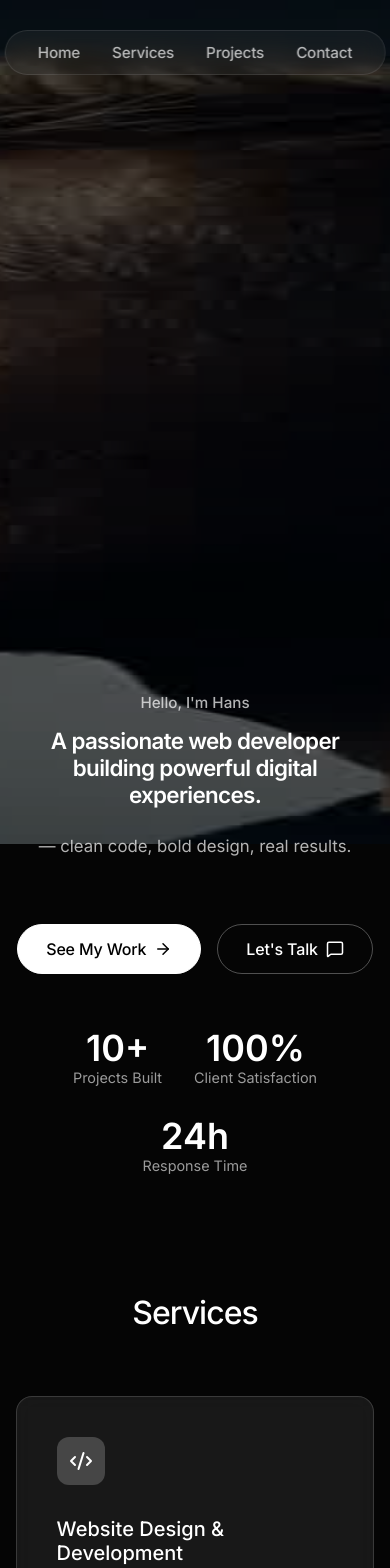
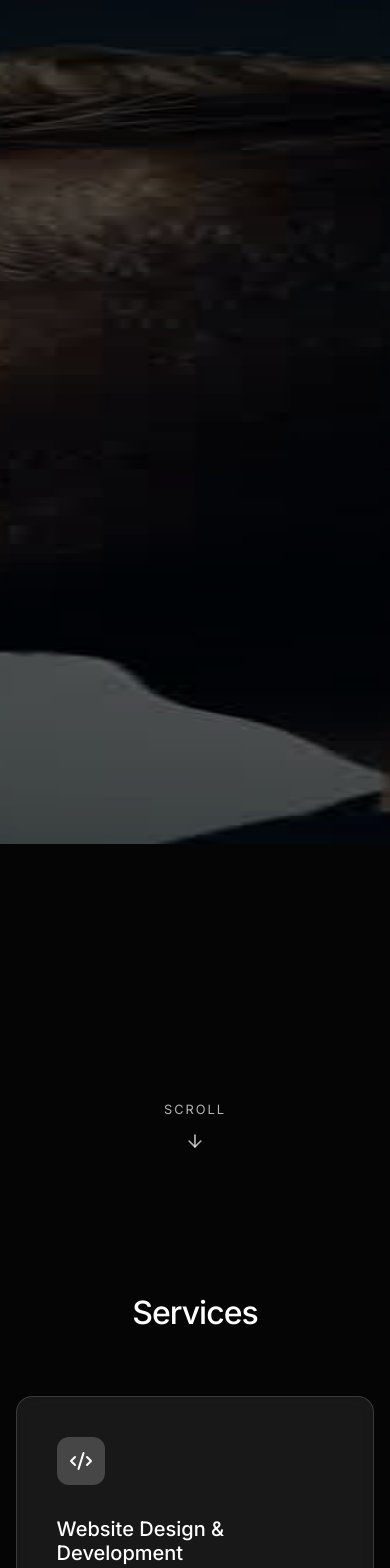
Before and after one commit to kristofihans/Webportofolio2, a React (Vite) app: page / in a window 390 px wide. Shown: the top 1568 px of the page. Built offline with nearby package versions, Linux system fonts and the light colour scheme.

Commit message:
phone update

```diff
--- a/src/components/Hero.jsx
+++ b/src/components/Hero.jsx
@@ -1,11 +1,63 @@
-import React from 'react';
+import React, { useState, useEffect } from 'react';
 import { motion } from 'framer-motion';
-import { ArrowRight, MessageSquare } from 'lucide-react';
+import { ArrowRight, MessageSquare, ArrowDown } from 'lucide-react';
 
 export default function Hero() {
+  const [isScrolled, setIsScrolled] = useState(false);
+  const [isMobile, setIsMobile] = useState(false);
+
+  useEffect(() => {
+    const handleScroll = () => setIsScrolled(window.scrollY > 50);
+    const handleResize = () => setIsMobile(window.innerWidth <= 900);
+
+    handleScroll();
+    handleResize();
+
+    window.addEventListener('scroll', handleScroll);
+    window.addEventListener('resize', handleResize);
+    return () => {
+      window.removeEventListener('scroll', handleScroll);
+      window.removeEventListener('resize', handleResize);
+    };
+  }, []);
+
+  const hideContentOnMobile = isMobile && !isScrolled;
+
   return (
     <section id="hero" className="section" style={{ minHeight: '100vh', display: 'flex', alignItems: 'center' }}>
-      <div className="container hero-layout">
+
+      {/* Scroll Indicator */}
+      <div
+        style={{
+          position: 'absolute',
+          bottom: '10vh',
+          left: '50%',
+          transform: 'translateX(-50%)',
+          opacity: hideContentOnMobile ? 1 : 0,
+          pointerEvents: 'none',
+          transition: 'opacity 0.5s ease',
+          display: 'flex',
+          flexDirection: 'column',
+          alignItems: 'center',
+          gap: '8px',
+          zIndex: 20
+        }}
+      >
+        <span style={{ fontSize: '0.8rem', letterSpacing: '2px', textTransform: 'uppercase', color: 'rgba(255,255,255,0.7)' }}>Scroll</span>
+        <motion.div animate={{ y: [0, 10, 0] }} transition={{ repeat: Infinity, duration: 1.5 }}>
+          <ArrowDown size={20} color="rgba(255,255,255,0.7)" />
+        </motion.div>
+      </div>
+
+      <div
+        className="container hero-layout"
+        style={{
+          opacity: hideContentOnMobile ? 0 : 1,
+          transform: hideContentOnMobile ? 'translateY(20px)' : 'translateY(0)',
+          pointerEvents: hideContentOnMobile ? 'none' : 'auto',
+          transition: 'opacity 0.6s ease, transform 0.6s ease'
+        }}
+      >
 
         {/* Left Side Elements */}
         <motion.div
--- a/src/components/Navbar.jsx
+++ b/src/components/Navbar.jsx
@@ -1,12 +1,32 @@
-import React from 'react';
+import React, { useState, useEffect } from 'react';
 
 export default function Navbar() {
+  const [isScrolled, setIsScrolled] = useState(false);
+  const [isMobile, setIsMobile] = useState(false);
+
+  useEffect(() => {
+    const handleScroll = () => setIsScrolled(window.scrollY > 50);
+    const handleResize = () => setIsMobile(window.innerWidth <= 900);
+
+    handleScroll();
+    handleResize();
+
+    window.addEventListener('scroll', handleScroll);
+    window.addEventListener('resize', handleResize);
+    return () => {
+      window.removeEventListener('scroll', handleScroll);
+      window.removeEventListener('resize', handleResize);
+    };
+  }, []);
+
+  const hiddenOnMobile = isMobile && !isScrolled;
+
   return (
     <nav style={{
       position: 'fixed',
       top: '30px',
       left: '50%',
-      transform: 'translateX(-50%)',
+      transform: hiddenOnMobile ? 'translate(-50%, -20px)' : 'translate(-50%, 0)',
       background: 'rgba(255, 255, 255, 0.05)',
       border: '1px solid rgba(255, 255, 255, 0.1)',
       backdropFilter: 'blur(12px)',
@@ -16,7 +36,10 @@ export default function Navbar() {
       display: 'flex',
       gap: '32px',
       zIndex: 100,
-      width: 'max-content'
+      width: 'max-content',
+      opacity: hiddenOnMobile ? 0 : 1,
+      pointerEvents: hiddenOnMobile ? 'none' : 'auto',
+      transition: 'opacity 0.4s ease, transform 0.4s ease'
     }}>
       <a href="#hero" className="nav-link">Home</a>
       <a href="#services" className="nav-link">Services</a>
```
